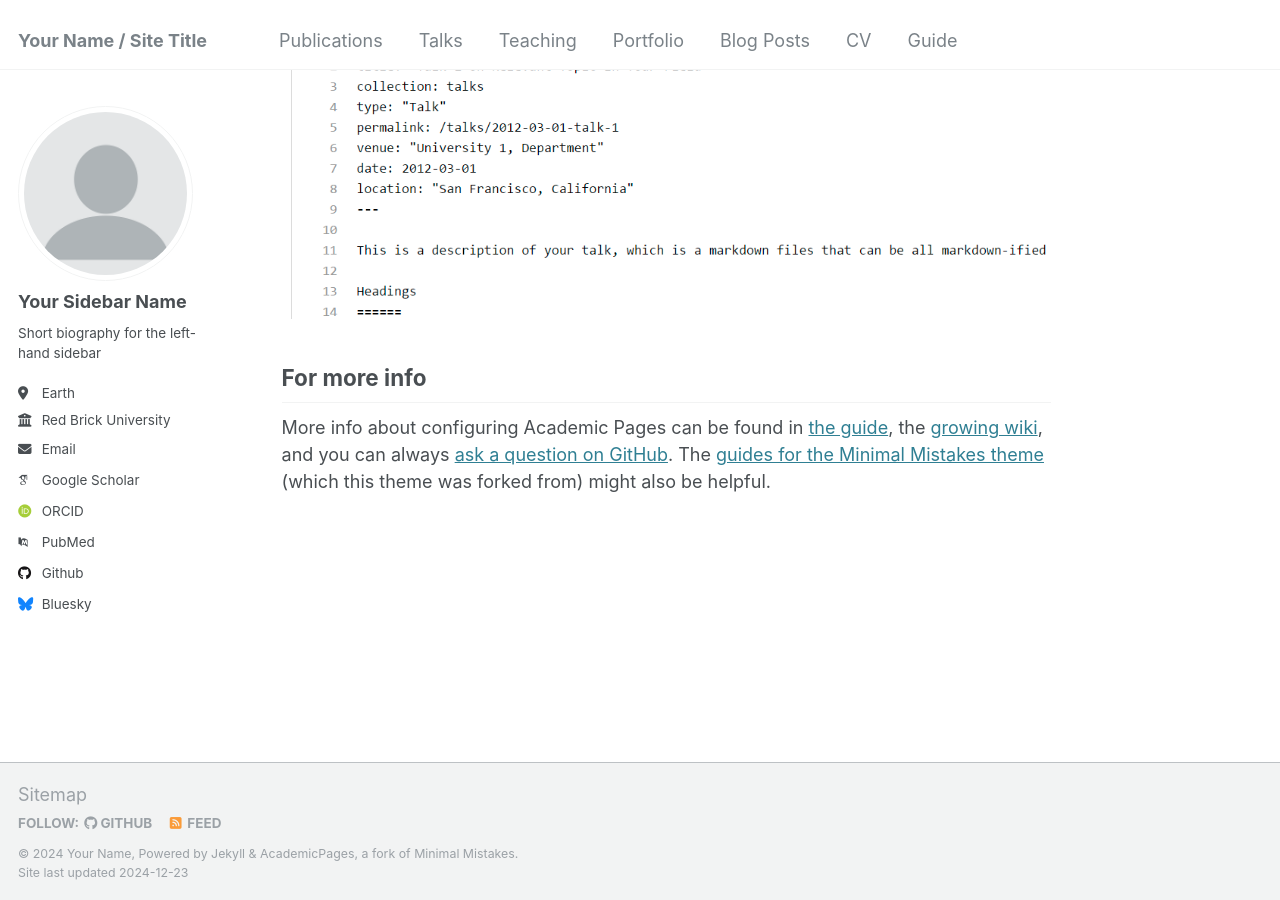
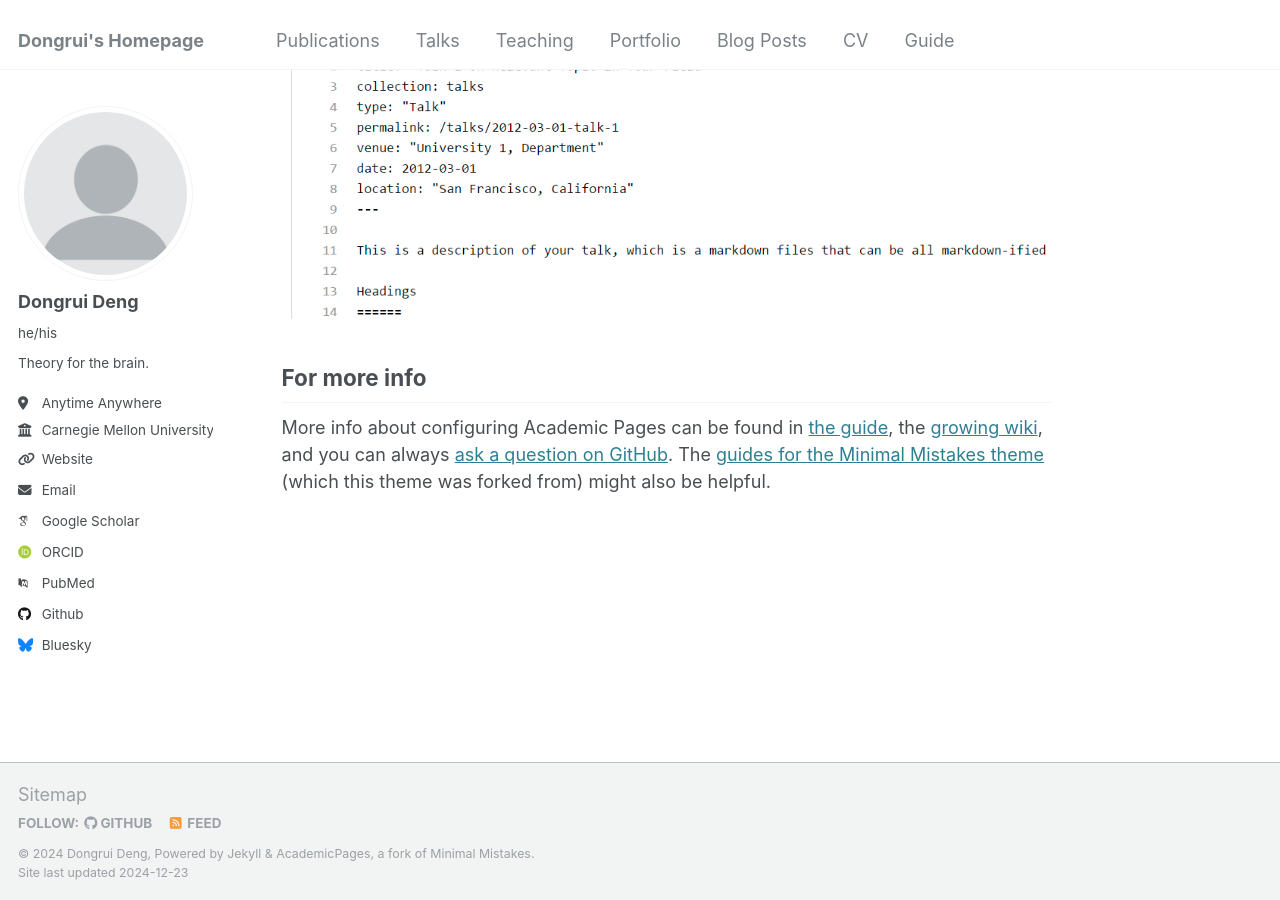
Before and after one commit to dongruid/dongruid.github.io, a Jekyll site: the page built from _pages/about.md, in a window 1280 px wide and 900 px high, scrolled down 2643 px. Built offline with Jekyll 4.4.1, drawn with Linux system fonts in a browser that asks for light colours; some web fonts are replaced.

Commit message:
Update _config.yml
Updated the basic information.

```diff
--- a/_config.yml
+++ b/_config.yml
@@ -8,13 +8,13 @@
 
 # Basic Site Settings
 locale                   : "en-US"
-title                    : "Your Name / Site Title"
+title                    : "Dongrui's Homepage"
 title_separator          : "-"
-name                     : &name "Your Name"
-description              : &description "personal description"
-url                      : https://academicpages.github.io # the base hostname & protocol for your site e.g. "https://[your GitHub username].github.io"
+name                     : &name "Dongrui Deng"
+description              : &description "Theory for the brain."
+url                      : https://dongruid.github.io # the base hostname & protocol for your site e.g. "https://[your GitHub username].github.io"
 baseurl                  : "" # the subpath of your site, e.g. "/blog"
-repository               : "academicpages/academicpages.github.io"
+repository               : "dongruid/dongruid.github.io"
 
 # Site Author - The following control what appear as part of the author content on the side bar.
 #               If a field is blank the icon and link will not appear, otherwise it will be shown.
@@ -22,13 +22,13 @@ repository               : "academicpages/academicpages.github.io"
 author:
   # Biographic information
   avatar           : "profile.png"
-  name             : "Your Sidebar Name"
-  pronouns         : # example: "she/her"
-  bio              : "Short biography for the left-hand sidebar"
-  location         : "Earth"
-  employer         : "Red Brick University"
-  uri              : # URL
-  email            : "none@example.org"
+  name             : "Dongrui Deng"
+  pronouns         : "he/his" # example: "she/her"
+  bio              : "Theory for the brain."
+  location         : "Anytime Anywhere"
+  employer         : "Carnegie Mellon University"
+  uri              : dongruid.github.io # URL
+  email            : "dongruid@andrew.cmu.edu"
 
   # Academic websites
   arxiv            : # URL - Update with the correct link to your profile
```
